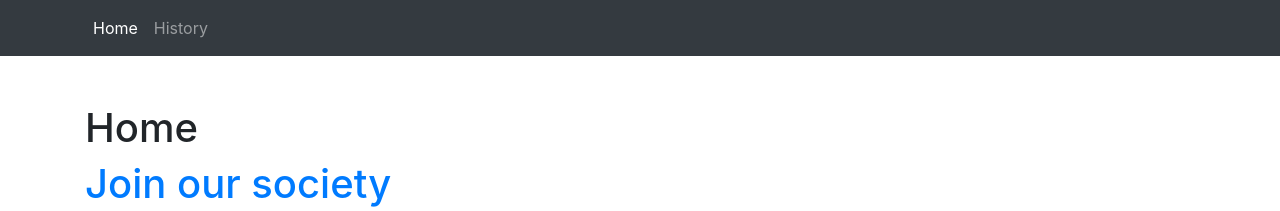
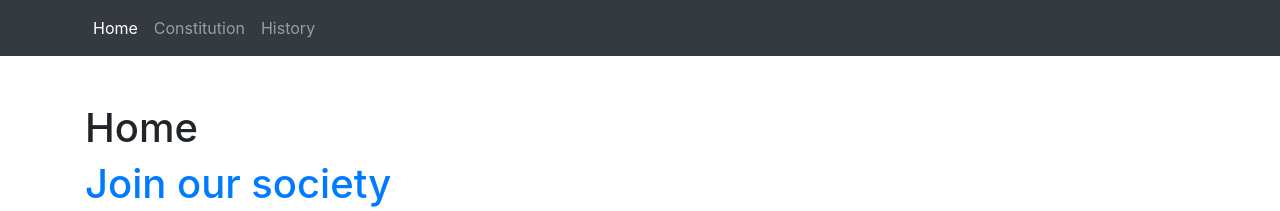
Before and after one commit to gw3uws/gw3uws.uk, a Jekyll site: the page built from index.md, in a window 1280 px wide. Shown: the part 400-611 px from the top of the page. Built offline with Jekyll 4.4.1, drawn with Linux system fonts in a browser that asks for light colours; our own code applies the rules of GitHub Pages for plain Markdown files.

Commit message:
Update _config.yml

```diff
--- a/_config.yml
+++ b/_config.yml
@@ -40,6 +40,6 @@ include: ['_pages']
 # A list of the pages to display in the navigation bar
 header_pages:
   - index.md
-  - /_pages/constitution.md
+  - _pages/constitution.md
   - constitution.md
   - history.md
```
